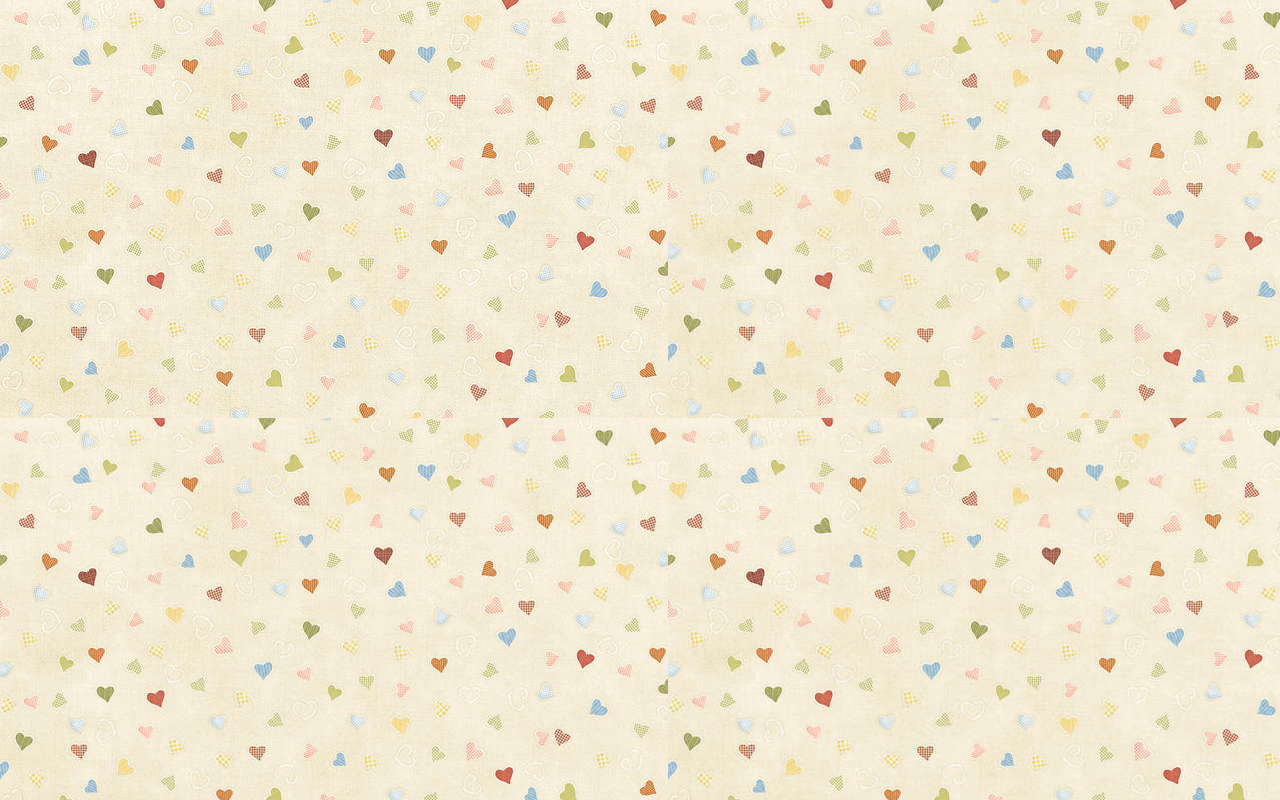
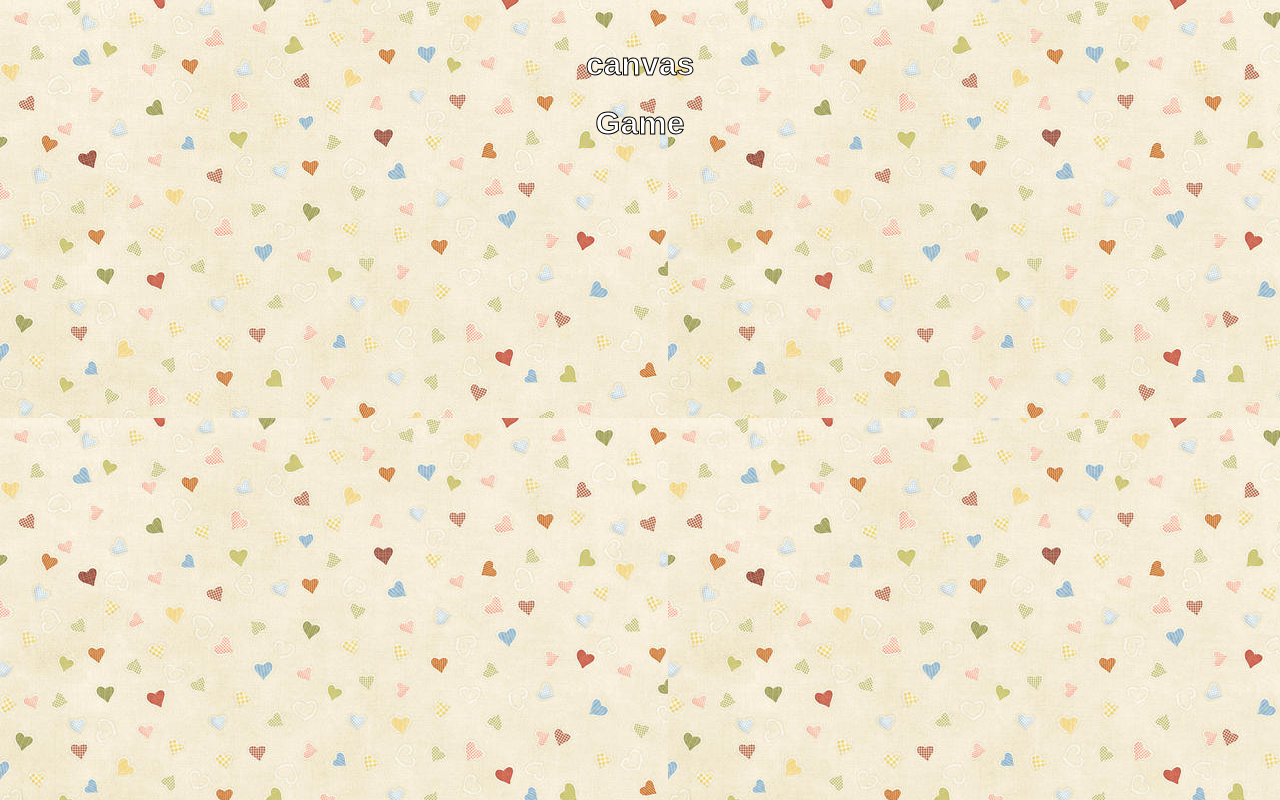
Before and after one commit to Suuu91/Pictionary, a React (Vite) app: page /game in a window 1280 px wide. Before the commit this address had no page. Built offline with nearby package versions, Linux system fonts and the light colour scheme.

Commit message:
add lobby and game component

```diff
--- a/src/App.jsx
+++ b/src/App.jsx
@@ -3,6 +3,8 @@ import { Route, Routes } from "react-router-dom"
 import Home from "./components/home"
 import Register from "./components/register"
 import Login from "./components/login"
+import Lobby from "./components/lobby"
+import Game from "./components/game"
 
 function App() {
 
@@ -11,6 +13,8 @@ function App() {
       <Route path="/" element={<Home/>}/>
       <Route path="/register" element={<Register/>}/>
       <Route path="/login" element={<Login/>}/>
+      <Route path="/lobbies" element={<Lobby/>}/>
+      <Route path="/game" element={<Game/>}/>
     </Routes>
   )
 }
--- /dev/null
+++ b/src/components/canvas.jsx
@@ -0,0 +1,11 @@
+
+const Canvas = () => {
+
+  return (
+    <>
+      <h1>canvas</h1>
+    </>
+  )
+}
+
+export default Canvas
--- /dev/null
+++ b/src/components/game.jsx
@@ -0,0 +1,13 @@
+import Canvas from "./canvas";
+
+const Game = ()  => {
+
+  return (
+    <>
+      <Canvas/>
+      <h1>Game</h1>
+    </>
+  )
+}
+
+export default Game
--- a/src/components/lobby.jsx
+++ b/src/components/lobby.jsx
@@ -0,0 +1,14 @@
+import { useState } from "react";
+
+const Lobby = () => {
+  const [allLobby, setAllLobby] = useState({})
+  const [allPlayer, setAllPlayer] = useState()
+
+  return (
+    <>
+      <h1>Lobby</h1>
+    </>
+  )
+}
+
+export default Lobby;
--- a/src/styles/home.css
+++ b/src/styles/home.css
@@ -12,7 +12,7 @@ h1 {
 }
 
 button {
-  background-color: #04AA6D; /*Green*/
+  background-color: #04AA6D;
   border-radius: 50px;
   border-color: black;
   color: white;
```
Also changed, not shown: 1 other file (tests, documents, lock files or other folders).
